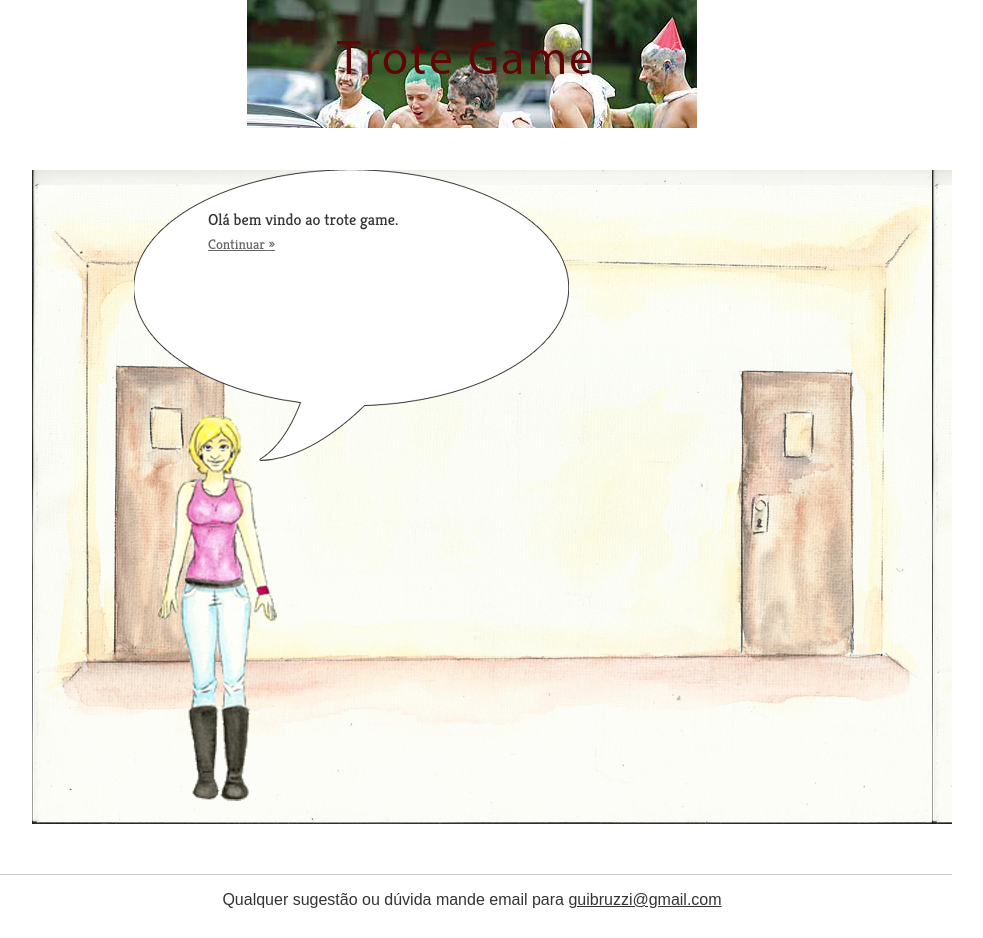
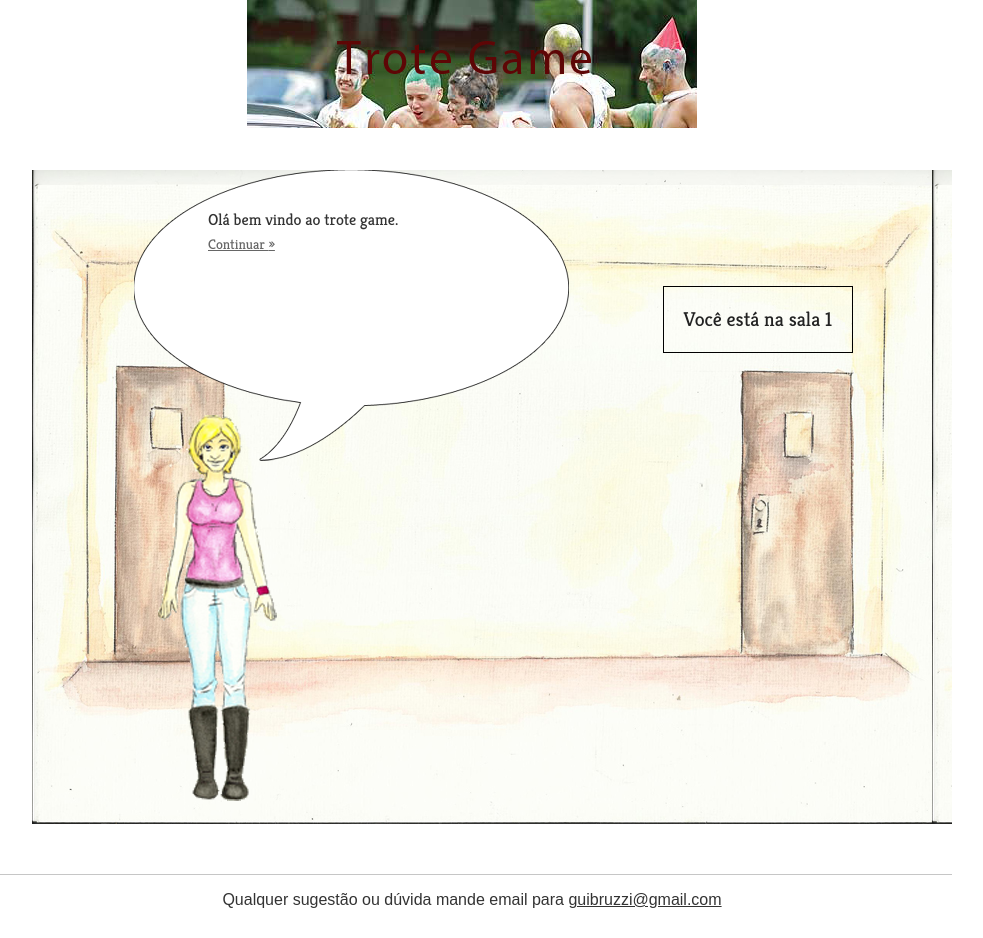
Before and after one commit to guilhermebruzzi/trote_game, a Flask app: page / in a window 1280 px wide. Shown: the part 28-966 px from the top of the page, without its empty margins (168-1151 px from the left). Run offline with Flask 2, Linux system fonts and the light colour scheme; parts of the project's set-up code (start-up, migrations or seed data) failed here and were passed over.

Commit message:
Melhorando ainda mais passar de fase

```diff
--- a/trote_game/static/css/index.css
+++ b/trote_game/static/css/index.css
@@ -25,6 +25,17 @@
     position: absolute;
     top: 0px;
     width: 435px;
+}
+
+.numero-sala {
+    border: 1px solid #000000;
+    color: #222222;
+    display: block;
+    font-size: 20px;
+    padding: 20px;
+    position: absolute;
+    right: 79px;
+    top: 96px;
 }
 
 .veterana{
--- a/trote_game/static/js/index.js
+++ b/trote_game/static/js/index.js
@@ -1,14 +1,16 @@
 if (typeof String.prototype.startsWith != 'function') {
-    // see below for better implementation!
     String.prototype.startsWith = function (str){
-        return this.indexOf(str) == 0;
+        return this.slice(0, str.length) == str;
     };
 }
+
 if (typeof String.prototype.endsWith != 'function') {
     String.prototype.endsWith = function (str){
         return this.slice(-str.length) == str;
     };
 }
+
+var jaPassouPelaSala6 = false; // Necessário para ganhar o jogo
 
 function exibeResultados(elm, proximo){
     var sala = $(elm).parent().parent().parent();
@@ -30,14 +32,33 @@ function exibeResultados(elm, proximo){
     resultados.find(".resultado-" + salaId + "-0").removeClass("hidden");
 }
 
+function mostraSalaDaVez(sala){
+    $(".sala").addClass("hidden");
+    sala.removeClass("hidden");
+    var salaId = sala.data("sala");
+    $(".fala").addClass("hidden");
+    sala.find(".fala-0").removeClass("hidden");
+    sala.find(".opcao-sala-" + salaId).each(function(){
+        $(this).prop('checked', false);
+    });
+}
+
 function exibeSala(elm, proximo){
     var resultados = $(elm).parent().parent().parent();
     resultados.addClass("hidden");
-    $(".sala").addClass("hidden");
+
     var sala = $("#" + proximo);
-    sala.removeClass("hidden");
-    $(".fala").addClass("hidden");
-    sala.find(".fala-0").removeClass("hidden");
+    var salaId = sala.data("sala");
+    if(salaId == 6){
+        jaPassouPelaSala6 = true;
+    }
+    if(jaPassouPelaSala6 && salaId == 4){
+        sala = $("#sala-7"); // Última sala
+        mostraSalaDaVez(sala);
+    }
+    else{
+        mostraSalaDaVez(sala);
+    }
 }
 
 $(document).ready(function(){
--- a/trote_game/templates/index.html
+++ b/trote_game/templates/index.html
@@ -13,6 +13,7 @@
     {{ sala.sala_template(4, textos[4], desafios[4], opcoes[4], resultados[4], resultados_ids) }}
     {{ sala.sala_template(5, textos[5], desafios[5], opcoes[5], resultados[5], resultados_ids) }}
     {{ sala.sala_template(6, textos[6], desafios[6], opcoes[6], resultados[6], resultados_ids) }}
+    {{ sala.sala_template(7, textos[7], desafios[7], opcoes[7], resultados[7], resultados_ids) }}
 </ul>
 {% endblock %}
 
--- a/trote_game/templates/sala.html
+++ b/trote_game/templates/sala.html
@@ -22,6 +22,7 @@
             </div>
         </div>
         <div class="veterana veterana{{ sala_id }}"></div>
+        <p class="numero-sala">Você está na sala {{ sala_id }}</p>
     </li>
     {% for resultado_id in resultados_ids %}
     {% set resultado = resultados[resultado_id] -%}
@@ -45,6 +46,7 @@
             {% endfor %}
         </div>
         <div class="veterana veterana{{ sala_id }}"></div>
+        <p class="numero-sala">Você está na sala {{ sala_id }}</p>
     </li>
     {% endfor %}
 
```
